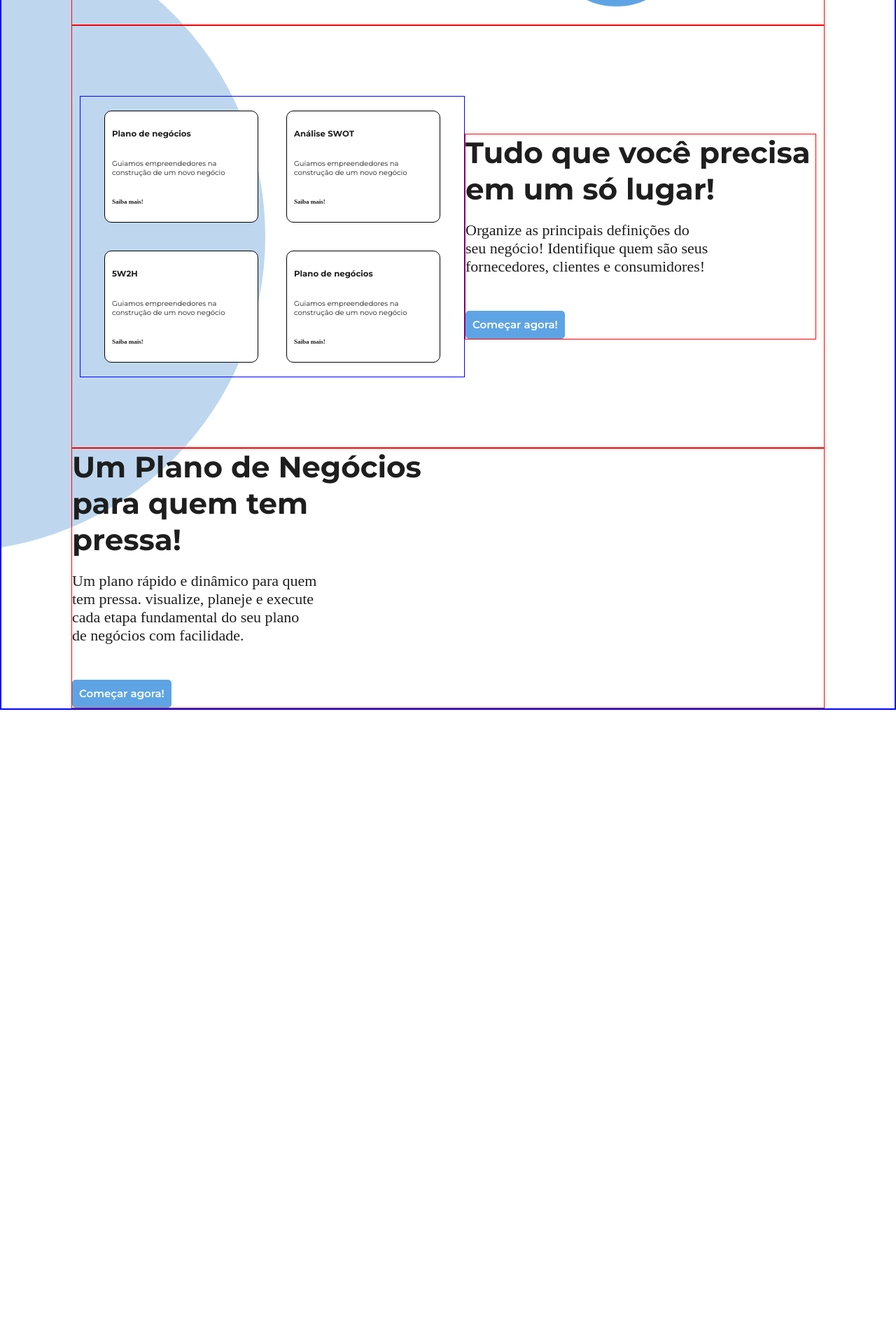
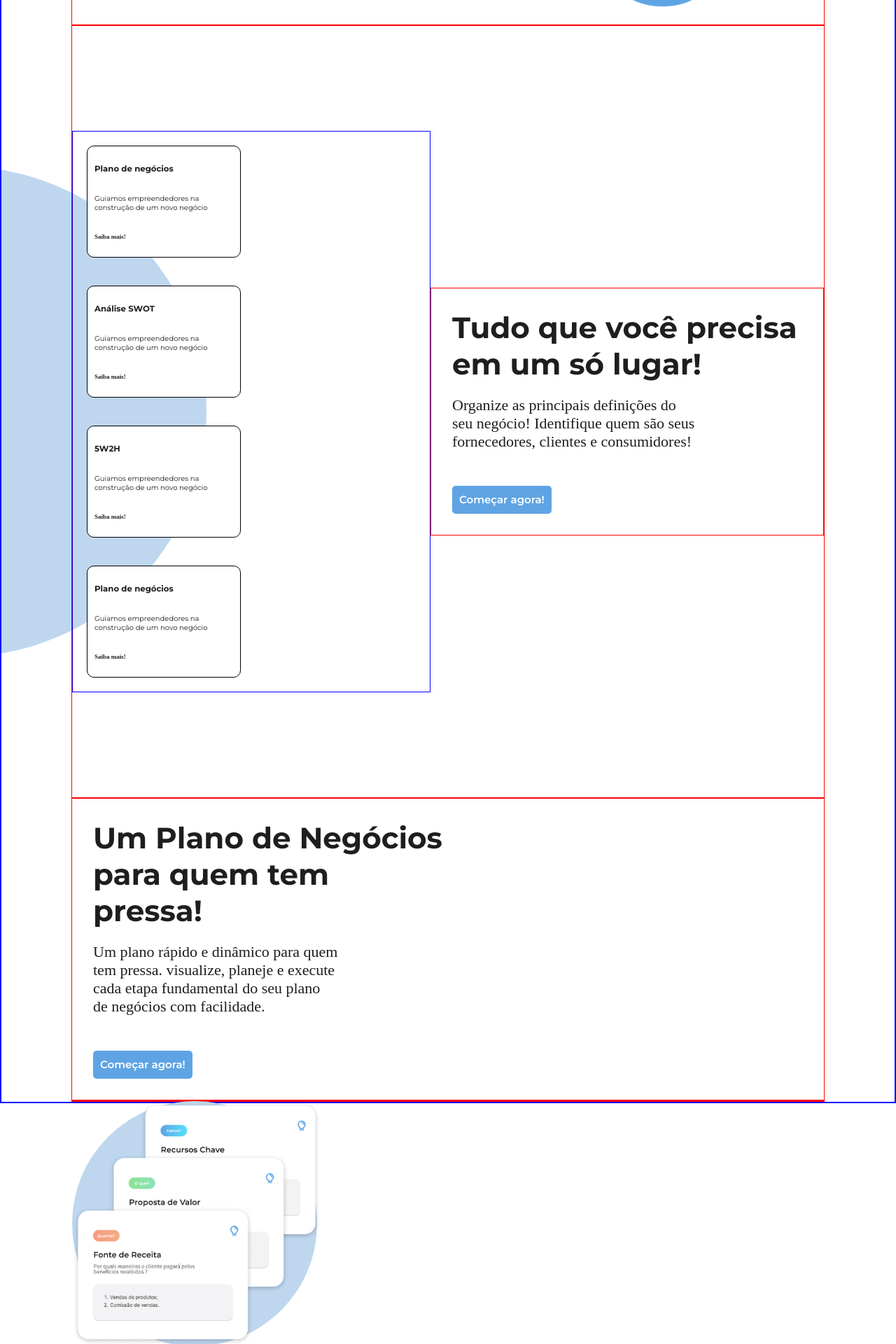
Before and after one commit to limarich/empreendify, a React (Vite) app: page /landing-page in a window 1280 px wide. Shown: the part 500-2420 px from the top of the page at 70% size. Before the commit the page ends 1514 px from the top, so only its background shows below. Built offline with nearby package versions, Linux system fonts and the light colour scheme.

Commit message:
Landing Page

```diff
--- a/src/pages/LandingPage/Message/styles.module.css
+++ b/src/pages/LandingPage/Message/styles.module.css
@@ -1,5 +1,6 @@
 .message {
   border: 1px solid red;
+  padding: 30px;
 }
 
 .title {
--- a/src/pages/LandingPage/index.jsx
+++ b/src/pages/LandingPage/index.jsx
@@ -4,6 +4,9 @@ import styles from "./styles.module.css";
 import logo from "../../assets/logo-empreendify.png";
 import amico from "../../assets/amico.png";
 import Ellipse from "../../assets/Ellipse.svg";
+import Circle from "../../assets/Circle.svg";
+import advantagesImage from '../../assets/advantagesImage.png';
+
 import { Message } from "./Message";
 import { ToolCard } from "./ToolCard";
 
@@ -72,7 +75,16 @@ export const LandingPage = () => {
         />
       </div>
       <div className={styles.advantagesSection}>
-
+        <div className="advantagesImages">
+          <img
+            src={Circle} alt="circleBackground"
+            className={styles.circleBackground}
+          />
+          <img
+            src={advantagesImage} alt="AdvantagesImage"
+            className={styles.advantagesImage}
+          />
+        </div>
       </div>
       <nav className={styles.navSection}>
 
--- a/src/pages/LandingPage/styles.module.css
+++ b/src/pages/LandingPage/styles.module.css
@@ -72,7 +72,7 @@
 .messageSection {
   display: flex;
   flex-direction: row;
-  justify-content: center;
+  justify-content: space-between;
   align-items: center;
 
   padding: 20px;
@@ -113,14 +113,14 @@
   justify-content: center;
   align-items: center;
 
-  padding: 100px 0;
+  padding: 150px 0;
 
   border: 1px solid red;
 }
 
 .toolsContainer {
   display: flex;
-  justify-content: center;
+  justify-content: space-between;
   align-items: center;
 
   flex-wrap: wrap;
@@ -136,5 +136,19 @@
 
   z-index: -1;
 
-  height: 900px;
+  height: 700px;
 }
+
+.advantagesSection {
+  border: 1px solid red;
+}
+
+.advantagesImage {
+  height: 350px;
+  position: absolute;
+}
+
+.circleBackground {
+  height: 350px;
+  position: absolute;
+}
```
Also changed, not shown: src/assets/Circle.svg (added), src/assets/advantagesImage.png (added).
